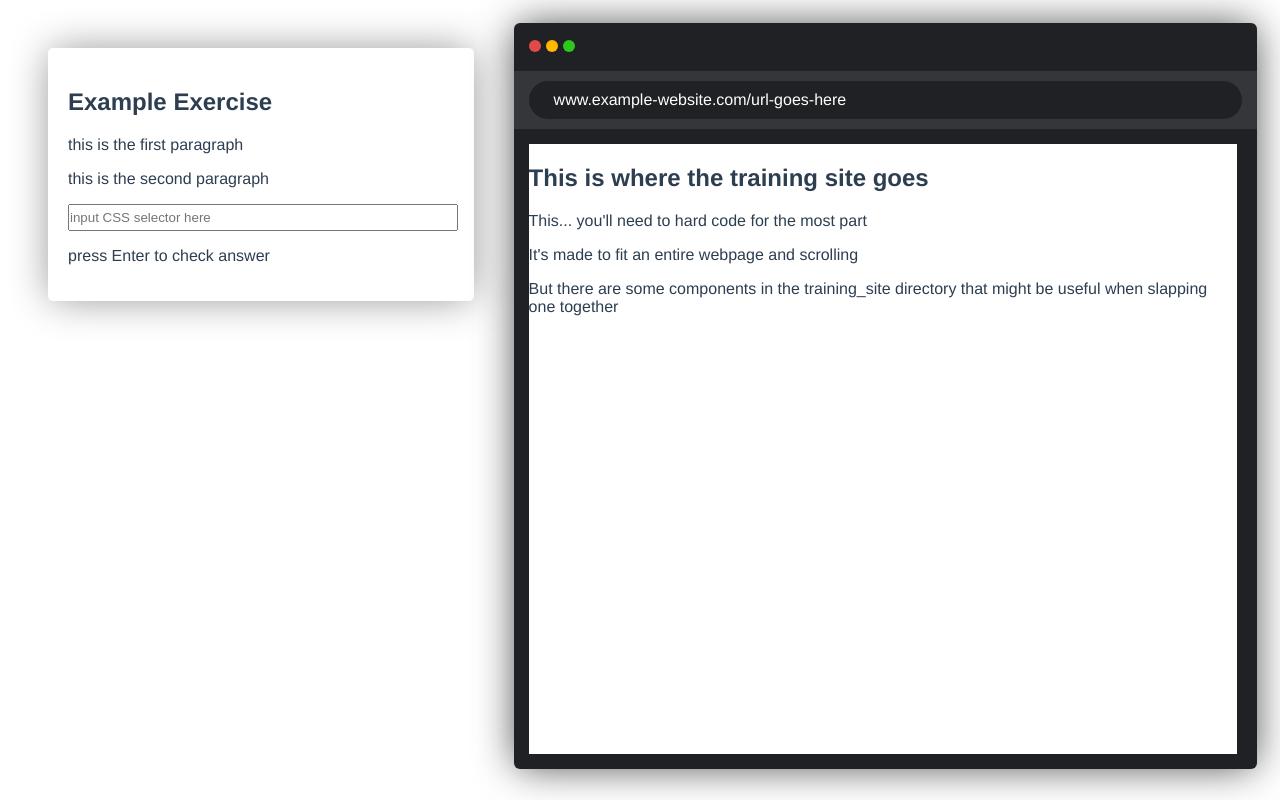
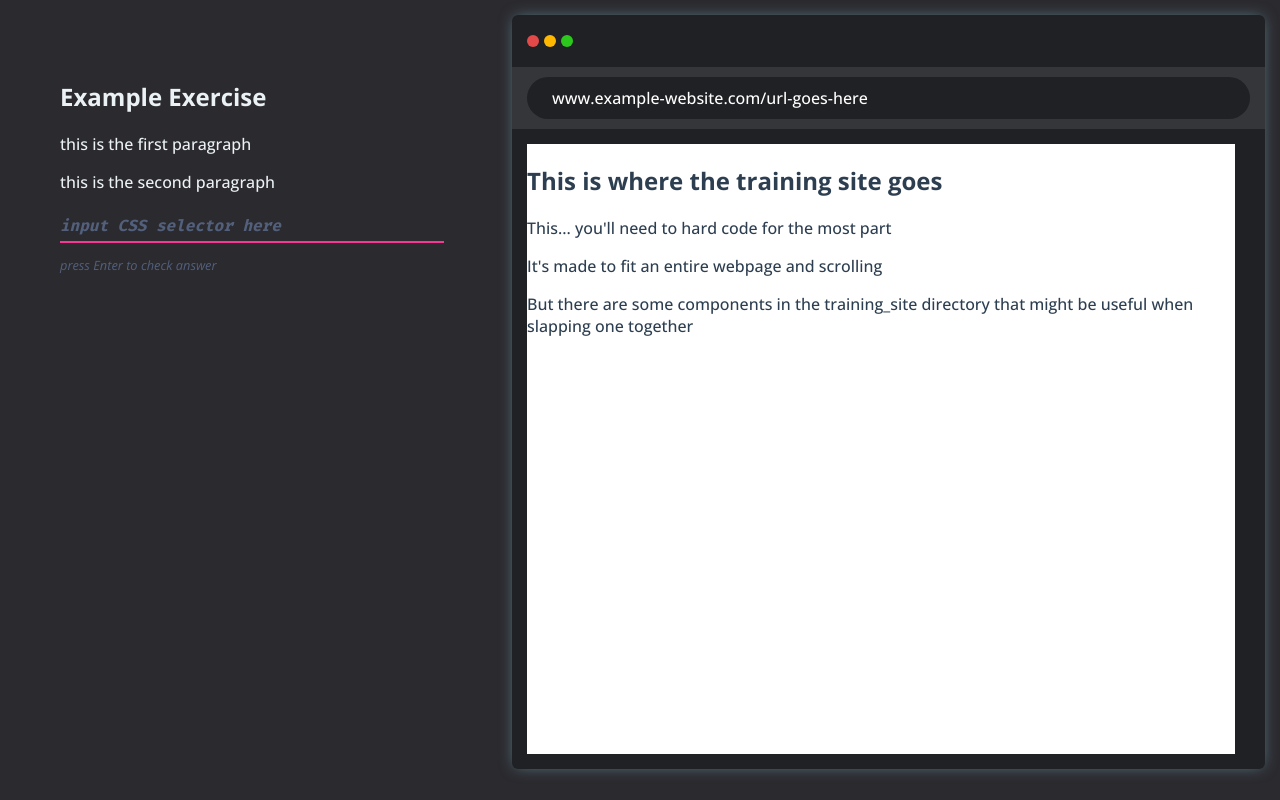
Before and after one commit to scootyboots/css-selector-training-platform, a Vue app: page / in a window 1280 px wide. Built offline with nearby package versions, Linux system fonts and the light colour scheme.

Commit message:
add styling

```diff
--- a/index.html
+++ b/index.html
@@ -3,6 +3,9 @@
   <head>
     <meta charset="UTF-8" />
     <link rel="icon" href="/favicon.ico" />
+    <link rel="preconnect" href="https://fonts.googleapis.com">
+    <link rel="preconnect" href="https://fonts.gstatic.com" crossorigin>
+    <link href="https://fonts.googleapis.com/css2?family=Fira+Code:wght@300;400;500;600;700&family=Open+Sans:ital,wght@0,300;0,500;0,600;0,700;0,800;1,300;1,400;1,500;1,600;1,700;1,800&display=swap" rel="stylesheet">
     <meta name="viewport" content="width=device-width, initial-scale=1.0" />
     <title>Vite App</title>
   </head>
--- a/src/App.vue
+++ b/src/App.vue
@@ -7,10 +7,28 @@ import Exercise from './components/Exercise.vue'
 </template>
 
 <style>
+:root {
+  --main-bg-color: rgba(43,42,47,255);
+  /* --primary-color: rgba(82,96,124,255); */
+  --text-color: rgba(235,242,245,255);
+  --lowlight: rgba(82,96,124,255);
+
+  --highlight-pink: rgba(246,55,147,255);
+  --highlight-yellow: rgba(248,251,178,255);
+  --highlight-purple: rgba(215,177,235,255);
+  --highlight-blue: rgba(143,230,244,255);
+}
+
 #app {
-  font-family: Avenir, Helvetica, Arial, sans-serif;
+  font-family: 'Open Sans', Helvetica, Arial, sans-serif;
   -webkit-font-smoothing: antialiased;
   -moz-osx-font-smoothing: grayscale;
   color: #2c3e50;
+  background-color: var(--main-bg-color);
+}
+
+body {
+  margin: 0;
+  background-color: var(--main-bg-color);
 }
 </style>
--- a/src/components/Browser.vue
+++ b/src/components/Browser.vue
@@ -35,8 +35,10 @@ defineProps<{url: string}>()
 .browser {
   border-radius: 6px;
   background-color: #202124;
+  /* light mode box shadow
   -webkit-box-shadow: 0px 0px 40px -3px #000000bf;
-  box-shadow: 0px 0px 40px -3px #000000bf;
+  box-shadow: 0px 0px 40px -3px #000000bf; */
+  box-shadow: 0px 0px 15px -3px rgb(143 230 244 / 50%);
 }
 
 .browser__window-buttons {
--- a/src/components/Exercise.vue
+++ b/src/components/Exercise.vue
@@ -56,9 +56,9 @@ const correctSelectors = [
   min-width: 260px;
   margin: 40px;
   padding: 20px;
-  border-radius: 5px;
-  -webkit-box-shadow: 0px 0px 40px -3px rgb(0 0 0 / 45%);
-  box-shadow: 0px 0px 40px -3px rgb(0 0 0 / 45%);
+  /* border-radius: 5px; */
+  /* -webkit-box-shadow: 0px 0px 40px -3px rgb(0 0 0 / 45%);
+  box-shadow: 0px 0px 40px -3px rgb(0 0 0 / 45%); */
 }
 
 .two-pain-grid__right-container {
--- a/src/components/Prompt.vue
+++ b/src/components/Prompt.vue
@@ -79,17 +79,59 @@ const checkSelectAllAnswer = (event:KeyboardEvent) => {
     @keydown="(event) => checkSelectAllAnswer(event)"
   >
   <p class="Prompt-check-tip">press Enter to check answer</p>
-  <div class="correct" v-if="correctAnswerGiven">you did it!</div>
+  <div class="Prompt-correct" v-if="correctAnswerGiven">you did it!</div>
 </div>
 
 </template>
 
-<style>
+<style scoped>
 
+* {
+  color: var(--text-color)
+}
 .Prompt-input {
-  width: 100%;
+  border:none;
+  background-image:none;
+  background-color:transparent;
+  -webkit-box-shadow: none;
+  -moz-box-shadow: none;
+  box-shadow: none;
+  width: 98%;
   padding: 4px 0px;
   margin: 0px;
+  border-bottom: 2px solid var(--highlight-pink);
+  color: var(--highlight-pink);
+  font-size: 18px;
+  font-family: 'Fira Code', monospace;
+  font-weight: 700;
+  transition: .115s;
+}
+
+.Prompt-input:focus {
+  outline: none;
+  border-bottom: 5px solid var(--highlight-pink);
+}
+
+.Prompt-input::placeholder {
+  color: var(--lowlight);
+  font-size: 16px;
+  font-style: italic;
+}
+
+.Prompt-header {
+  font-family: 'Fira Code', monospace;
+  font-family: 'Open Sans', sans-serif;
+  /* color: var(--highlight-purple); */
+}
+
+.Prompt-check-tip {
+  color: var(--lowlight);
+  font-size: 0.8em;
+  font-style: italic;
+}
+
+.Prompt-correct {
+  color: var(--highlight-blue)
 }
 
 </style>
```
